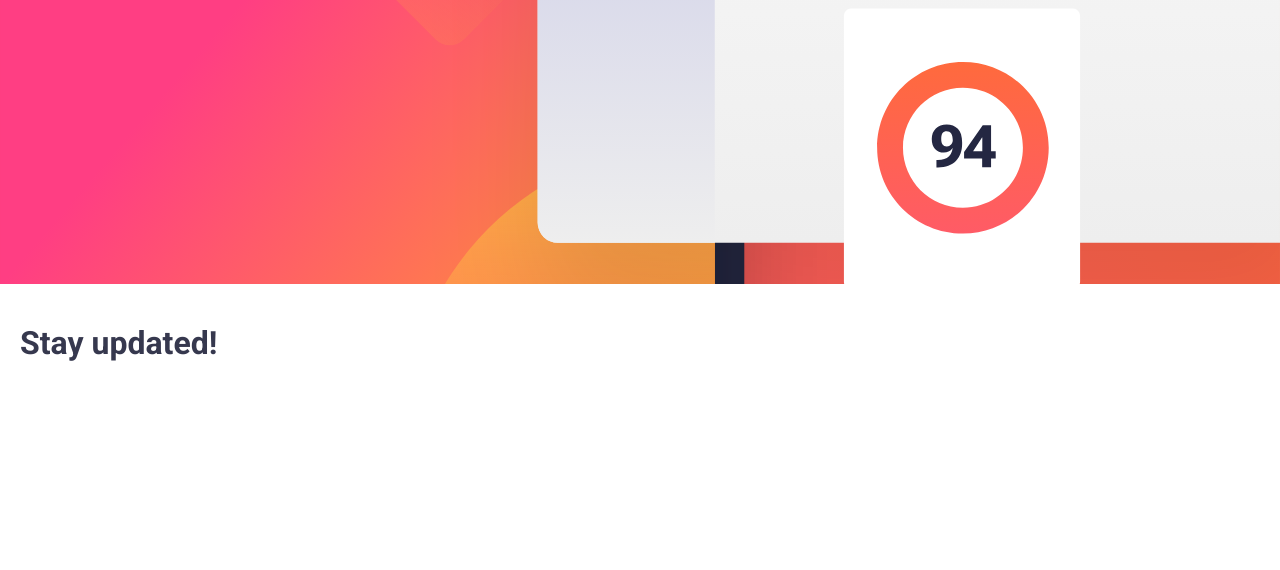
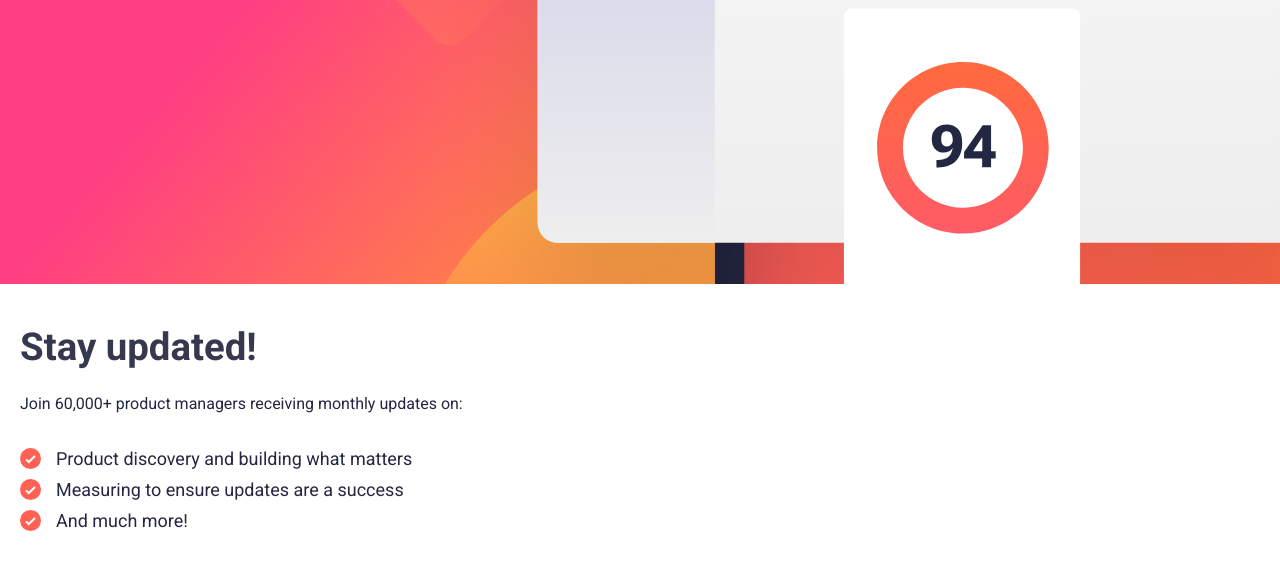
Before and after one commit to JuanBlancodev/newsletter-sign-up-form, a React (Vite) app: page / in a window 1280 px wide. Shown: the top 570 px of the page. Built offline with nearby package versions, Linux system fonts and the light colour scheme.

Commit message:
added title, paragraph and list

```diff
--- a/src/components/Header.jsx
+++ b/src/components/Header.jsx
@@ -1,17 +1,21 @@
 import styled from 'styled-components'
+import List from './List'
 
 const Container = styled.header`
-
+  display: grid;
+  row-gap: 25px;
 `
 
 const H1 = styled.h1`
-
+  font-size: 2.4em;
 `
 
 const Header = () => {
   return (
     <Container>
       <H1 className='color-charcoal-grey'>Stay updated!</H1>
+      <p className='color-dark-slate-grey'>Join 60,000+ product managers receiving monthly updates on:</p>
+      <List />
     </Container>
   )
 }
--- /dev/null
+++ b/src/components/List.jsx
@@ -0,0 +1,24 @@
+import styled from 'styled-components'
+import ListItem from './ListItem'
+
+const Ul = styled.ul`
+  list-style: none;
+`
+
+const List = () => {
+  const listInfo = [
+    'Product discovery and building what matters',
+    'Measuring to ensure updates are a success',
+    'And much more!'
+  ]
+
+  return (
+    <Ul>
+      { listInfo.map((item, index) => (
+        <ListItem key={index} text={item} />
+      )) }
+    </Ul>
+  )
+}
+
+export default List
--- /dev/null
+++ b/src/components/ListItem.jsx
@@ -0,0 +1,29 @@
+import PropTypes from 'prop-types'
+import iconList from '../assets/icon-list.svg'
+import styled from 'styled-components'
+
+const Li = styled.li`
+  display: flex;
+  align-items: start;
+  gap: 15px;
+
+
+  margin: 10px 0;
+
+  font-size: 18px;
+`
+const ListItem = ({ text }) => {
+  return (
+    <Li
+      className='color-dark-slate-grey fs-paragraph'>
+        <img src={iconList} />
+        { text }
+    </Li>
+  )
+}
+
+ListItem.propTypes = {
+  text: PropTypes.string.isRequired
+}
+
+export default ListItem
--- a/src/css/index.css
+++ b/src/css/index.css
@@ -41,6 +41,11 @@ p{
   font-weight: var(--weight-bold);
 }
 
+/* Font Size */
+.fs-paragraph{
+  font-size: var(--font-size-paragraph);
+}
+
 /* Colors */
 .color-primary{
   color: var(--color-primary);
```
